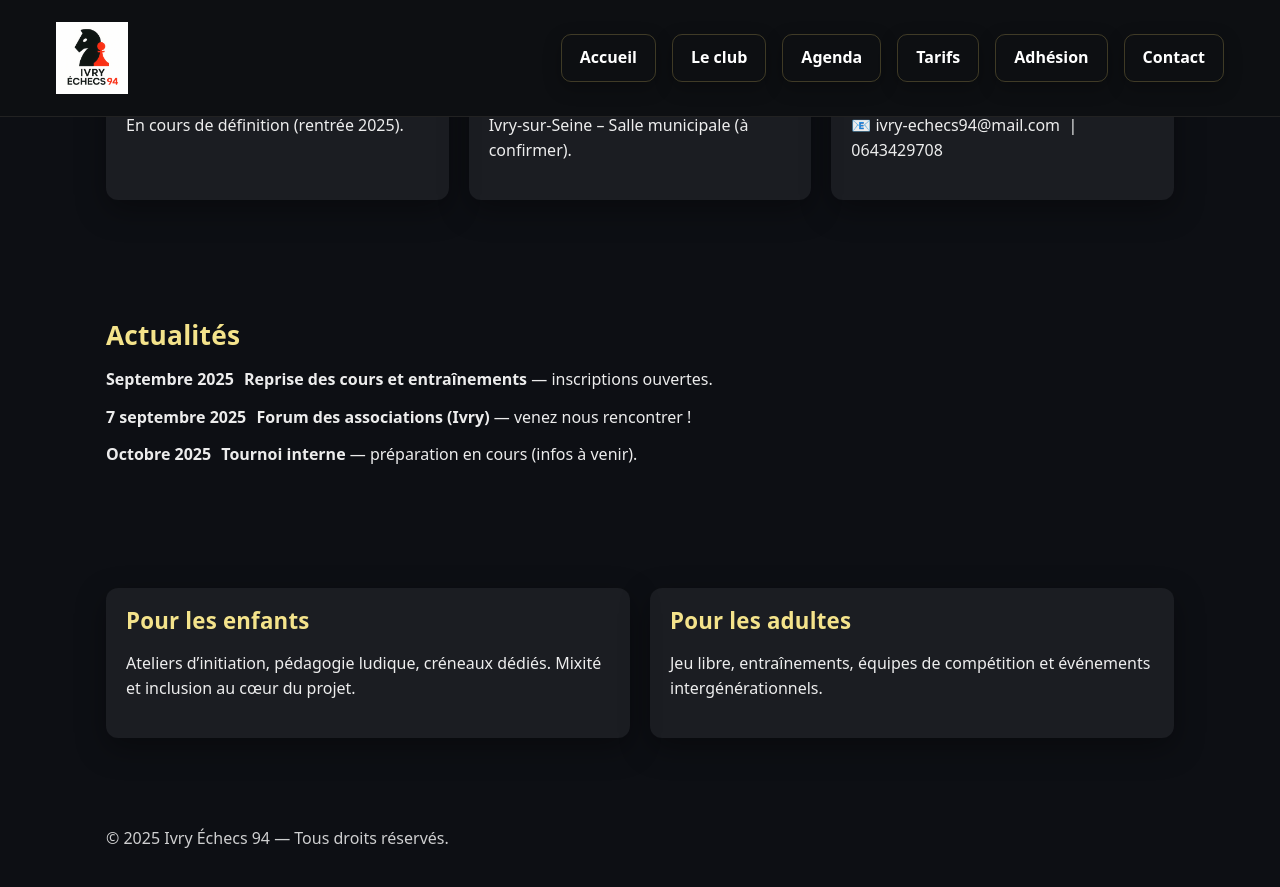
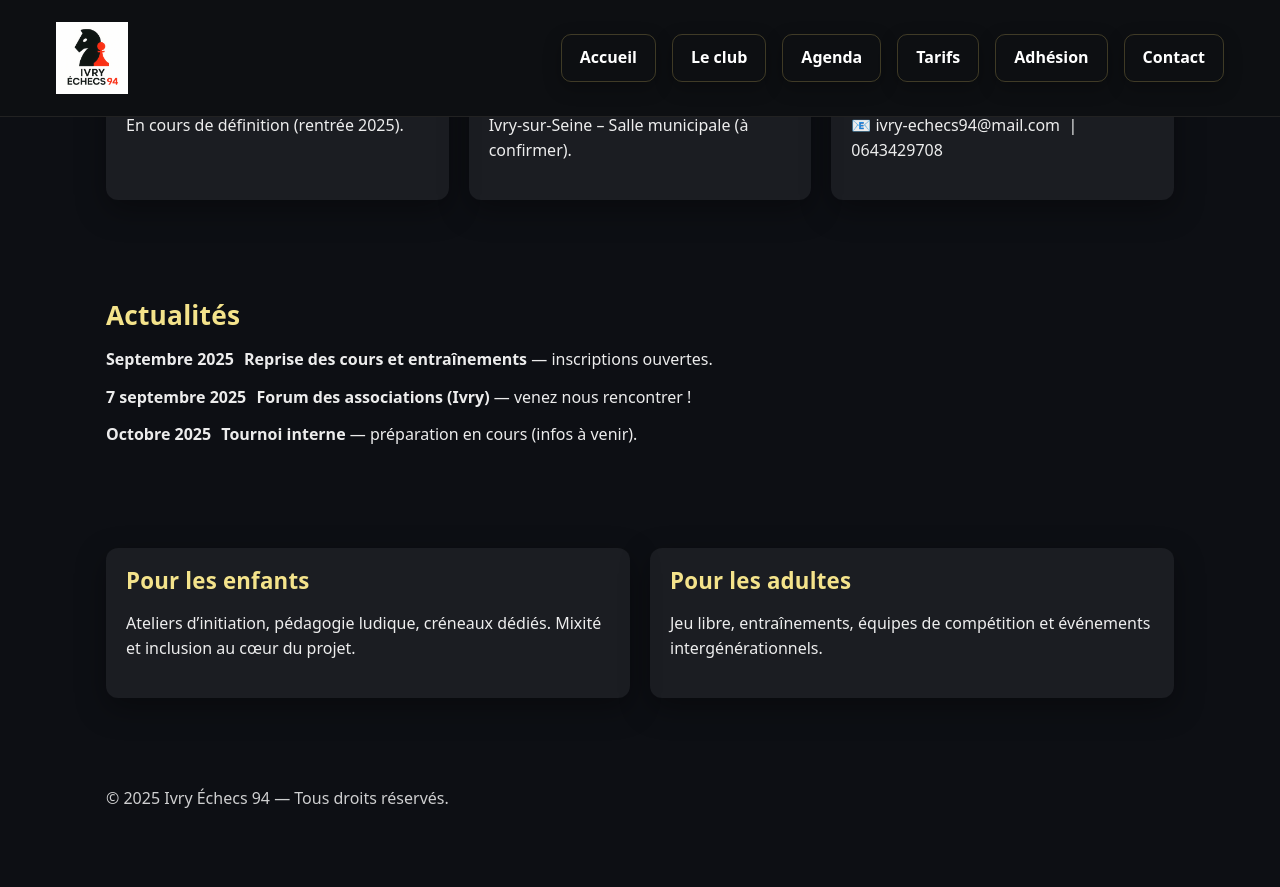
Before and after one commit to Nelwyn64/ivry-echecs-94, a Jekyll site: the page built from index.html, in a window 1280 px wide and 900 px high, scrolled down 607 px. Shown: the top 887 px of the window. Built offline with Jekyll 4.4.1, drawn with Linux system fonts in a browser that asks for light colours; after the commit the page ends 1467 px from its top, so only the background shows below that.

Commit message:
Update Pages du site “accueil”

```diff
--- a/index.html
+++ b/index.html
@@ -36,7 +36,7 @@ bg_image: bg-index.jpg
   </div>
 </section>
 
-<p style="margin:120px 0;"></p>
+<p style="margin:100px 0;"></p>
 
 <section>
   <div class="container">
@@ -58,7 +58,7 @@ bg_image: bg-index.jpg
   </div>
 </section>
 
-<p style="margin:120px 0;"></p>
+<p style="margin:100px 0;"></p>
 
 <section>
   <div class="container grid cols-2">
```
